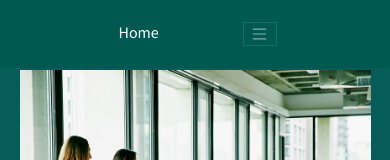
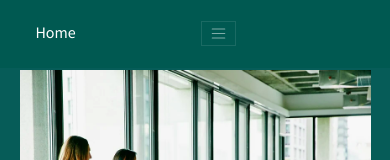
Before and after one commit to Shubhras/safe-recruits, a Vue app: page / in a window 390 px wide. Shown: the top 160 px of the page. Built offline with nearby package versions, Linux system fonts and the light colour scheme.

Commit message:
all-code

```diff
--- a/src/App.vue
+++ b/src/App.vue
@@ -2,7 +2,7 @@
   <div id="app">
     <!-- navbar -->
     <nav class="navbar navbar-expand-lg fixed-top navbar-dark bg-color">
-      <div class="container">
+      <div class="container" style="position: relative;">
         <router-link to="/" class="navbar-brand first-set">Home</router-link>
         <button
           class="navbar-toggler"
@@ -12,8 +12,8 @@
           aria-controls="navbarResponsive"
           aria-expanded="true"
           aria-label="Toggle navigation"
-        >
-          <span class="navbar-toggler-icon"></span>
+        style="margin:15px 0px 0px 0px;">
+          <span class="navbar-toggler-icon" ></span>
         </button>
         <div class="collapse navbar-collapse" id="navbarResponsive">
           <ul class="navbar-nav mr-auto">
@@ -75,7 +75,9 @@ export default {
 <style>
 @media (max-width: 768px) {
   .collapse.in {
-    display: block !important;
+    display: block !important;  }
+  .navbar .container {
+    display: block;
   }
 }
 @media (min-width: 768px) {
```
